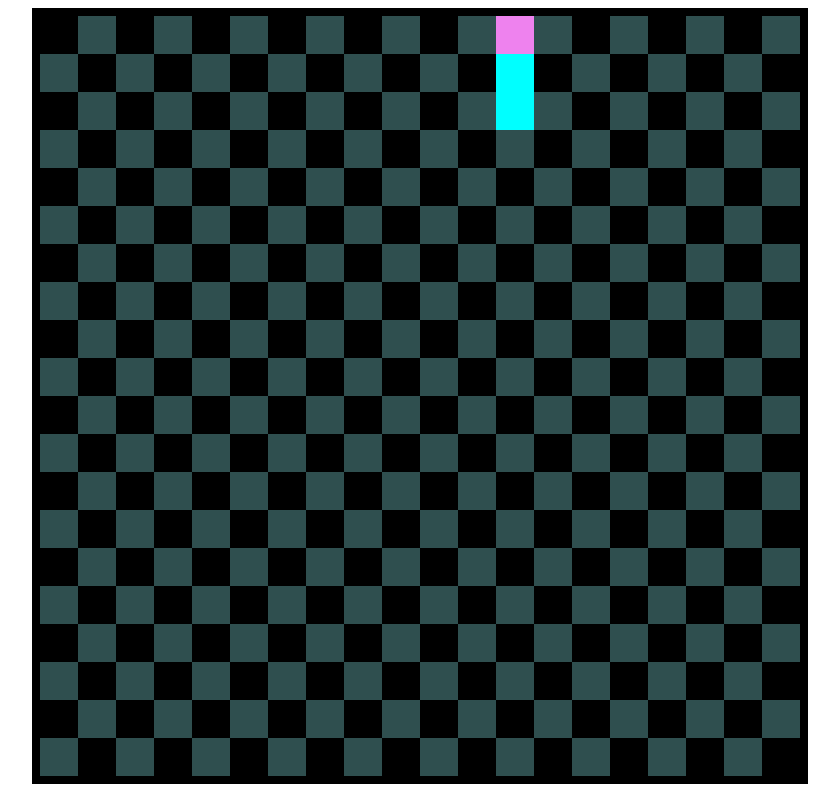
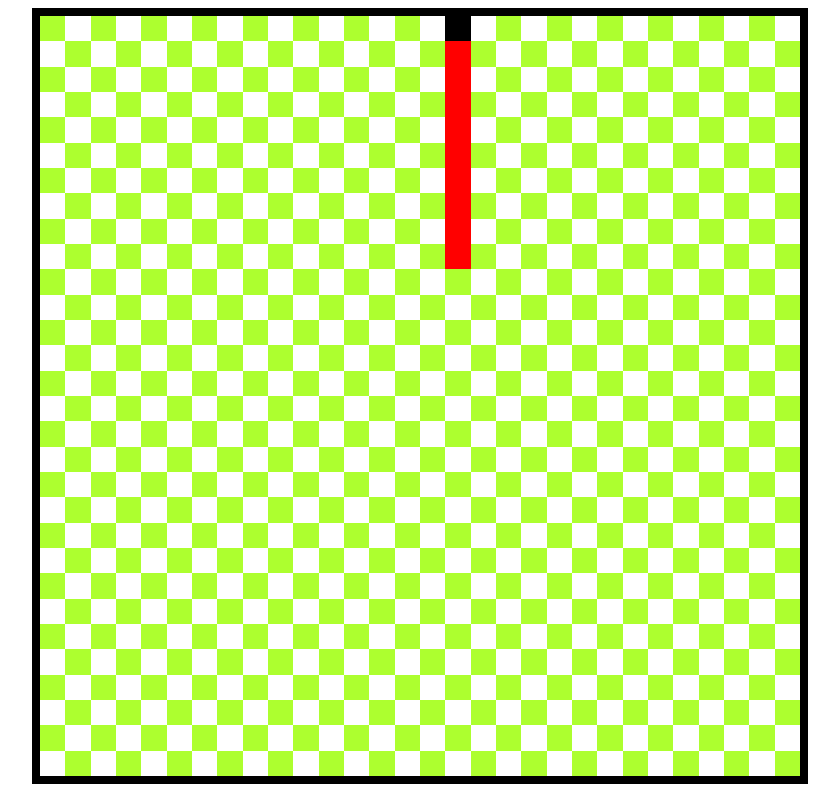
Before and after one commit to porrrq/snakeJS, a plain HTML site: page index.html in a window 1280 px wide. Shown: the whole page, without its empty margins (220-1059 px from the left). Drawn offline with Linux system fonts and the light colour scheme.

Commit message:
- Spawn, add class correctly. Able to hit itself.

```diff
--- a/script.js
+++ b/script.js
@@ -1,11 +1,11 @@
 const main = document.querySelector('main');
-let boardRows = 20;
-let boardColumns = 20;
-const SNAKE_LEN = 3;
+let boardRows = 30;
+let boardColumns = 30;
+const SNAKE_LEN = 10;
 const snake = [];
 let usrInput = "";
 
-let FPS = 5;
+let FPS = 20;
 let FRAME_DURATION = 1000 / FPS ;
 let isRunning = false;
 let towards
@@ -83,26 +83,14 @@ const generateSnakeAndDirection = () => {
     } else if (towards == "left") {
       snake.push([startRow, startColumn+i])
     } else if (towards == "up") {
+      snake.push([startRow+i, startColumn])
+    } else if (towards == "down") {
       snake.push([startRow-i, startColumn])
-    } else if (towards == "down") {
-      snake.push([startRow+i, startColumn])
     }
-
   }
+  console.log(towards)
 }
 
-// const changePosition = (currentPostition, direction) => {
-//   if      ( direction == "right") {currentPostition[1] += 1}
-//   else if ( direction == "left" ) {currentPostition[1] -= 1}
-//   else if ( direction == "top"  ) {currentPostition[0] += 1}
-//   else if ( direction == "down" ) {currentPostition[0] -= 1}
-//   else {
-//     console.error("direction is not correct")
-//     currentPostition[0] += 1
-//   }
-//   console.log(currentPostition)
-//   return currentPostition
-//
 
 const getNextHead = (arr) => {
   if      ( towards == "right") {arr[1] += 1}
@@ -113,25 +101,23 @@ const getNextHead = (arr) => {
 }
 
 const unShiftSnakeNext = () => {
-  console.log("BEFORE UNSHIFT: ", JSON.stringify(snake), towards)
-
   const nextHeadPosition = getNextHead([...snake[0]])
+  const alreadyHas = snake.some(position => JSON.stringify(position) === JSON.stringify(nextHeadPosition))
   console.log(nextHeadPosition)
-  if (nextHeadPosition[0] < 1 || nextHeadPosition[0] > boardRows || nextHeadPosition[1] < 1 || nextHeadPosition[1] > boardColumns) {
+  console.log(alreadyHas)
+  if (nextHeadPosition[0] < 1 || nextHeadPosition[0] > boardRows || nextHeadPosition[1] < 1 || nextHeadPosition[1] > boardColumns || alreadyHas) {
     isRunning = false;
     return;
   }
- console.log("BEW", JSON.stringify(snake))
+
   snake.unshift(nextHeadPosition);
-  console.log("AFTER UNSHIFT: ", JSON.stringify(snake))
+  const hasDuplicates = new Set(snake).size !== snake.length;
+  console.log(hasDuplicates)
 }
 
 const init = () => {
-  console.log("Before Init: ", JSON.stringify(snake))
   createGrid();
-  console.log("After Createa Grid: ", JSON.stringify(snake))
   generateSnakeAndDirection();
-
   applySnakeClass();
 }
 
@@ -139,11 +125,18 @@ const gameLoop = () => {
   console.log("Start the loop",JSON.stringify(snake))
   // Upldate
   towards = isUsrInputValid(usrInput) ? usrInput : towards;
+  console.log(towards)
 
   // // (1) Move head towards the direction
   unShiftSnakeNext();
-  if (!isRunning) return
+  if (!isRunning) {
+    snake.map((position, index) => {
+    const cell = document.querySelector(`main > div:nth-child(${position[0]}) > div:nth-child(${position[1]})`)
+    cell.classList.toggle("dead")
+  })
+    return
 
+  }
   // // Draw - apply class
   applySnakeClass()
   snake.pop()
--- a/styles.css
+++ b/styles.css
@@ -16,19 +16,22 @@ main {
 }
 
 .cell-default {
-  background-color: DarkSlateGray;
+  background-color: white;
 }
 
 .cell-invert {
-  background-color: black;
+  background-color: greenyellow;
 }
 
 .snake {
-  background-color: cyan;
+  background-color: black;
 }
 .snakeHead {
-  background-color: violet !important;
+  background-color: black !important;
 }
 .apple {
   background-color: red;
 }
+.dead {
+  background-color: red;
+}
```
